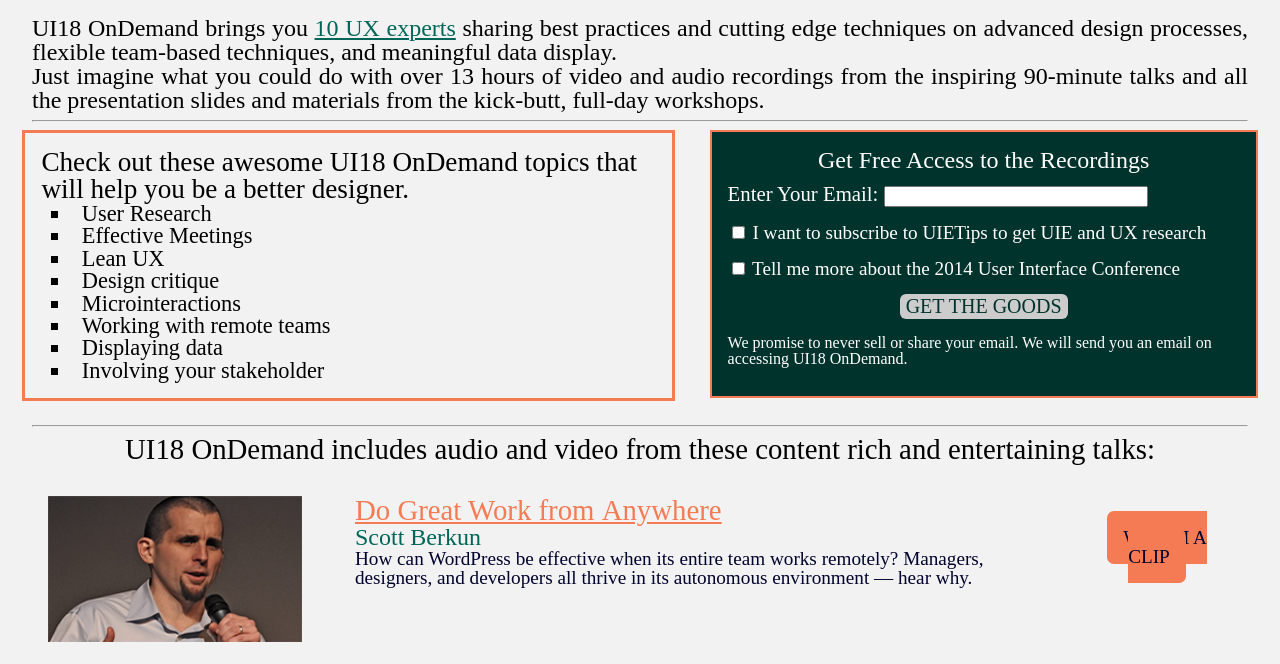
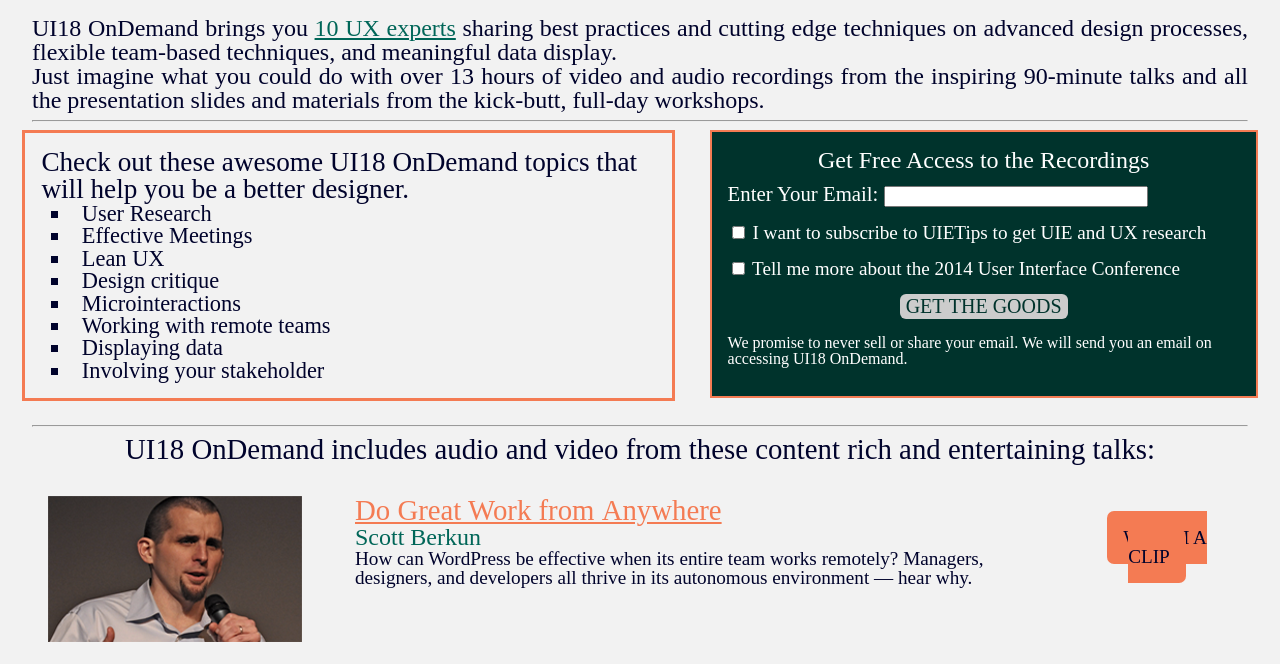
Before and after one commit to ajmatic/adamlamagna, a PHP site: page /uie/uidesign2.html in a window 1280 px wide. Shown: the part 237-901 px from the top of the page. Run offline with PHP 8.4, Linux system fonts and the light colour scheme; some web fonts are replaced.

Commit message:
changed font color

```diff
--- a/uie/css/uidesign2.css
+++ b/uie/css/uidesign2.css
@@ -68,7 +68,7 @@
 
 
 #main {
-
+	color: #00032c;
 	width: 95%;
 	text-align: justify;
 	margin: 0 auto;
@@ -83,6 +83,7 @@
 #section {
 	border: 3px solid #f47b53;
 	width: 48%;
+	color: #00032c;
 	margin-left: 1.4rem;
 	display: inline-block;
 	padding: 1rem;
@@ -142,6 +143,10 @@
 
  #other1 {
  	font-size: 1.2rem;
+ }
+
+ #talks {
+ 	color: #00032c;
  }
 
  #submit {
```
